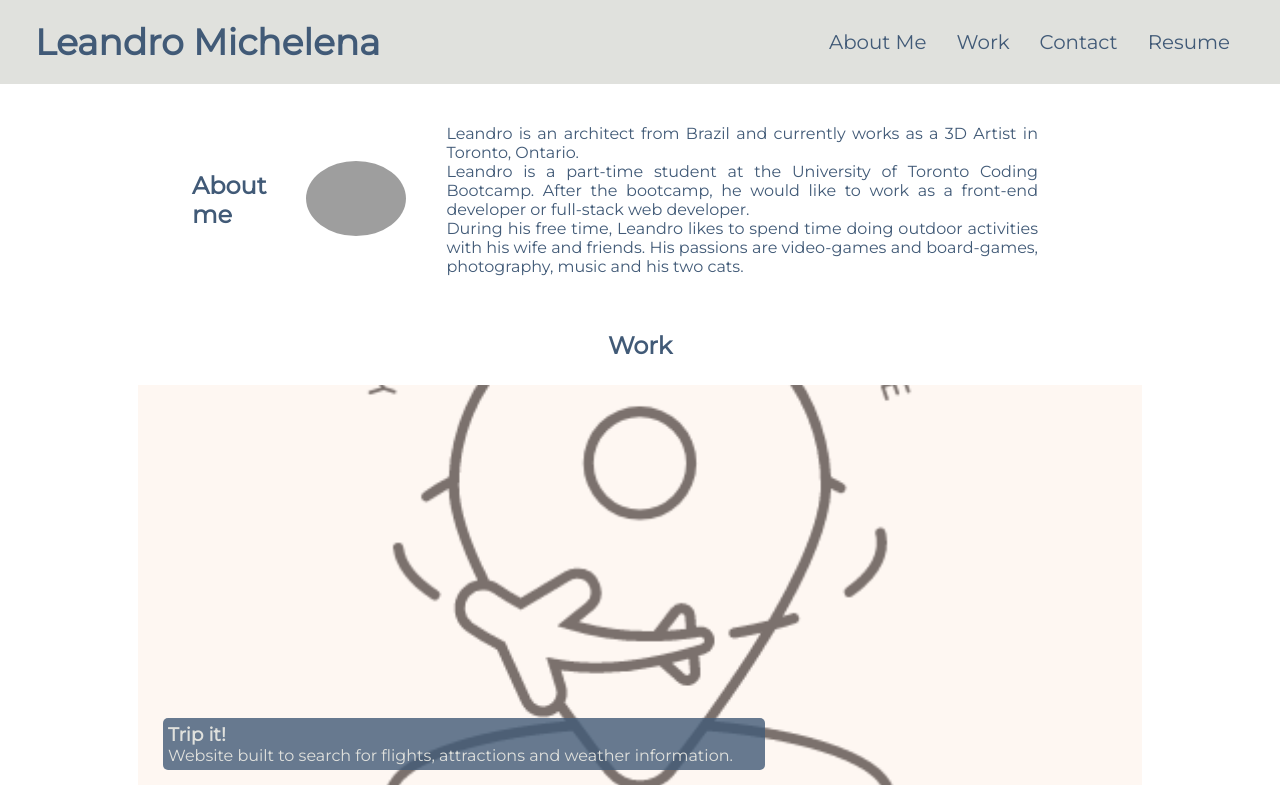
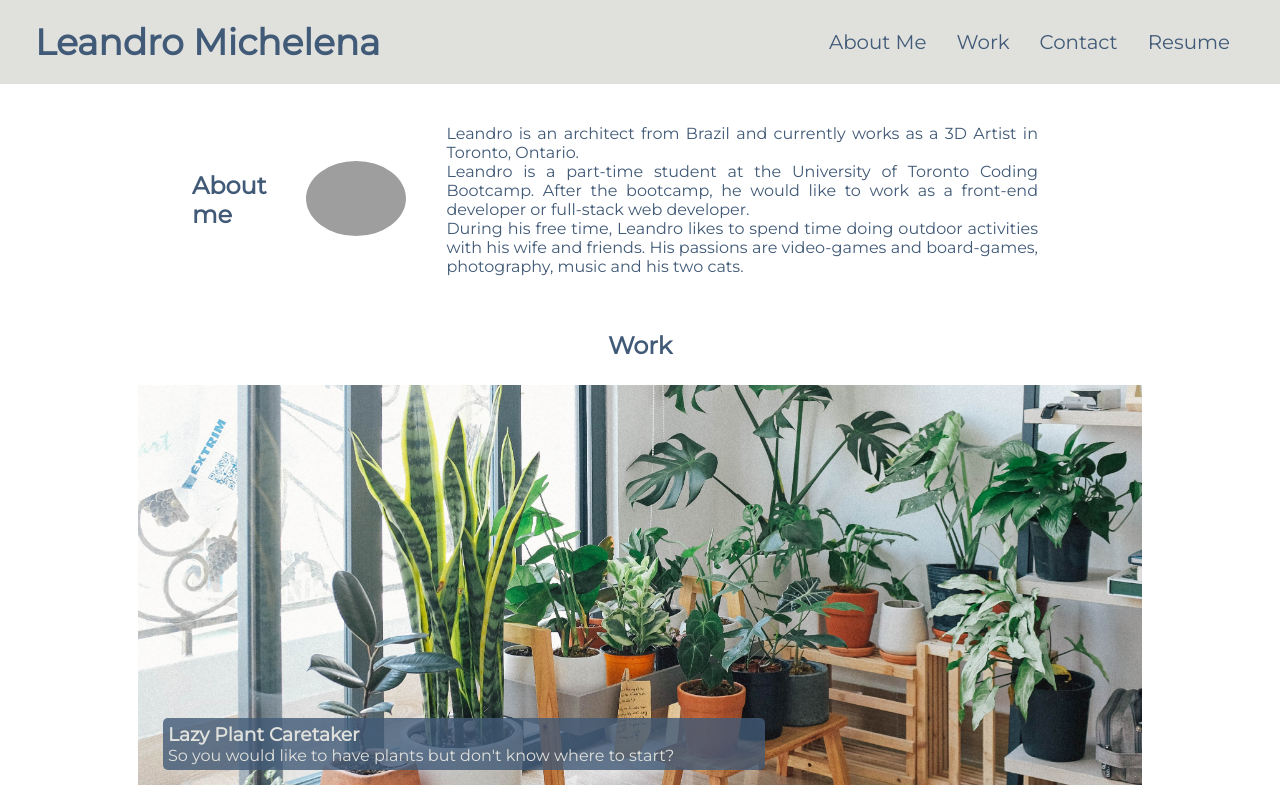
Before and after one commit to leandromichelena/Portfolio-Page, a plain HTML site: page index.html in a window 1280 px wide. Shown: the top 792 px of the page. Drawn offline with Linux system fonts and the light colour scheme; grey boxes are pictures that could not be loaded.

Commit message:
Updated project list. Added lazy plant caretaker.

```diff
--- a/index.html
+++ b/index.html
@@ -64,6 +64,20 @@
     <!-- Work section -->
     <section class="work" id="work">
         <h2>Work</h2>
+
+        <!-- Main portfolio work piece. Will be displayed larger. -->
+        <div class="work-main">
+            <div class="work-title">
+                <a href="https://lazy-plant-caretaker.herokuapp.com/" target="_blank">
+                    <h3>Lazy Plant Caretaker</h3>
+                    <p>So you would like to have plants but don't know where to start?</p>
+                </a>
+            </div>
+            <a href="https://lazy-plant-caretaker.herokuapp.com/" target="_blank">
+                <img src="./assets/images/lazy-plant-caretaker.jpg" alt="A nice sunlit room with many beautiful indoor plants">
+            </a>
+        </div>
+
         <!-- Main portfolio work piece. Will be displayed larger. -->
         <div class="work-main">
             <div class="work-title">
```
Also changed, not shown: assets/images/lazy-plant-caretaker.jpg (added).
